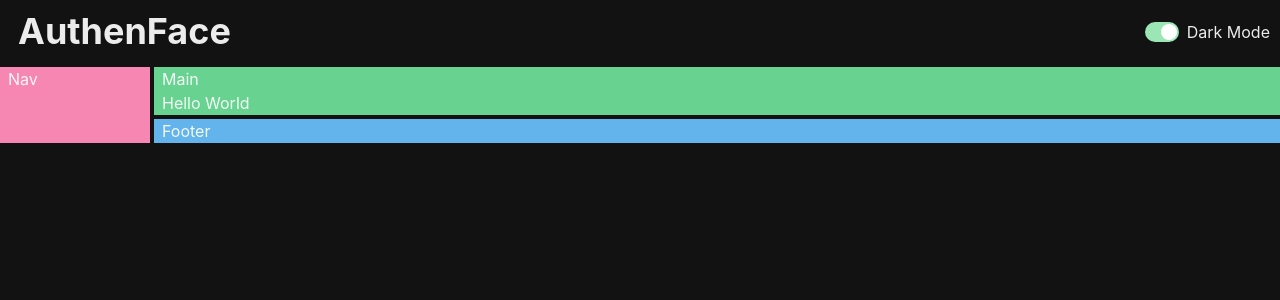
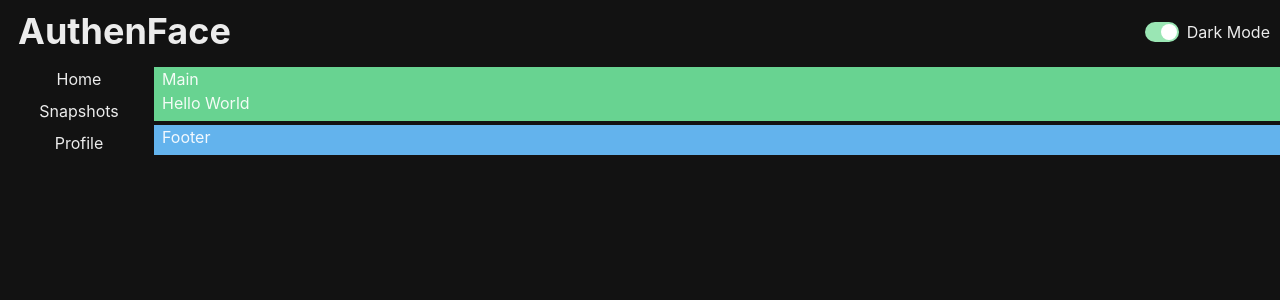
Before and after one commit to Edjery/authenface-frontend, a React (Vite) app: page / in a window 1280 px wide. Shown: the top 300 px of the page. Built offline with nearby package versions, Linux system fonts and the light colour scheme.

Commit message:
added sidebar

```diff
--- a/src/App.tsx
+++ b/src/App.tsx
@@ -1,5 +1,6 @@
 import { Box, Grid, GridItem } from "@chakra-ui/react";
 import NavBar from "./components/NavBar";
+import SideBar from "./components/SideBar";
 
 function App() {
   return (
@@ -11,8 +12,8 @@ function App() {
       <GridItem pl="2" area={"header"}>
         <NavBar />
       </GridItem>
-      <GridItem pl="2" bg="pink.300" area={"nav"}>
-        Nav
+      <GridItem pl="2" area={"nav"}>
+        <SideBar />
       </GridItem>
       <GridItem pl="2" bg="green.300" area={"main"}>
         Main
--- /dev/null
+++ b/src/components/SideBar.tsx
@@ -0,0 +1,13 @@
+import { Link, VStack } from "@chakra-ui/react";
+
+const SideBar = () => {
+  return (
+    <VStack>
+      <Link>Home</Link>
+      <Link>Snapshots</Link>
+      <Link>Profile</Link>
+    </VStack>
+  );
+};
+
+export default SideBar;
```
